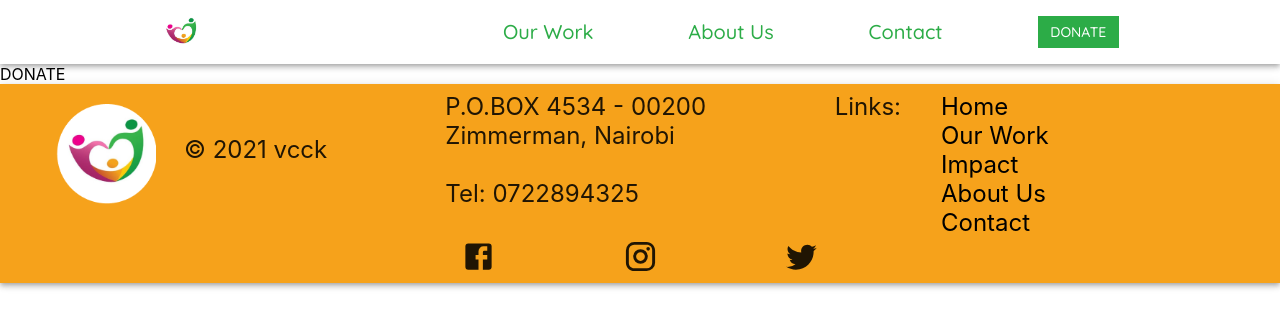
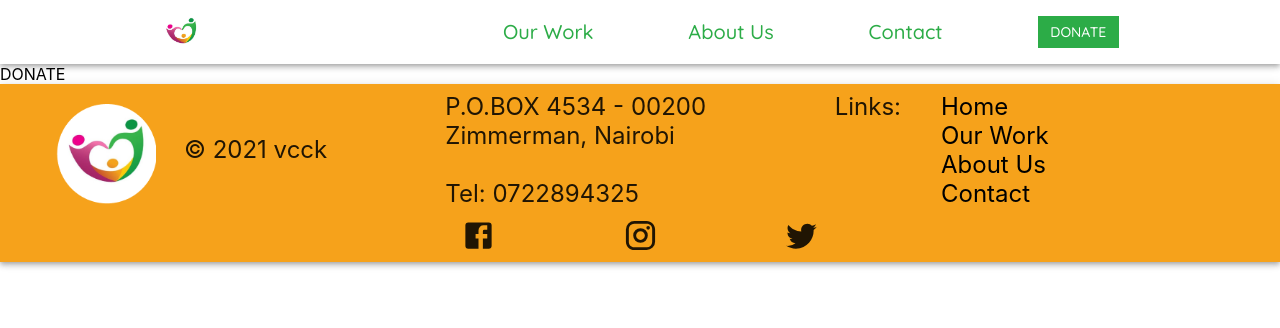
Before and after one commit to mwendwa99/vccke, a React (Create React App) app: page /donate in a window 1280 px wide. Shown: the top 328 px of the page. Built offline with nearby package versions, Linux system fonts and the light colour scheme.

Commit message:
Update Footer.jsx

```diff
--- a/src/components/Footer.jsx
+++ b/src/components/Footer.jsx
@@ -70,7 +70,7 @@ export default function Footer() {
                                     <ul style={{ display: 'flex', flexDirection: 'column', textDecoration: 'none' }}>
                                         <Link className={classes.links} to='/'>Home</Link>
                                         <Link className={classes.links} to='/our-work'>Our Work</Link>
-                                        <Link className={classes.links} to='/impact'>Impact</Link>
+                                        {/* <Link className={classes.links} to='/impact'>Impact</Link> */}
                                         <Link className={classes.links} to='/about'>About Us</Link>
                                         <Link className={classes.links} to='/contact'>Contact</Link>
                                     </ul>
```
